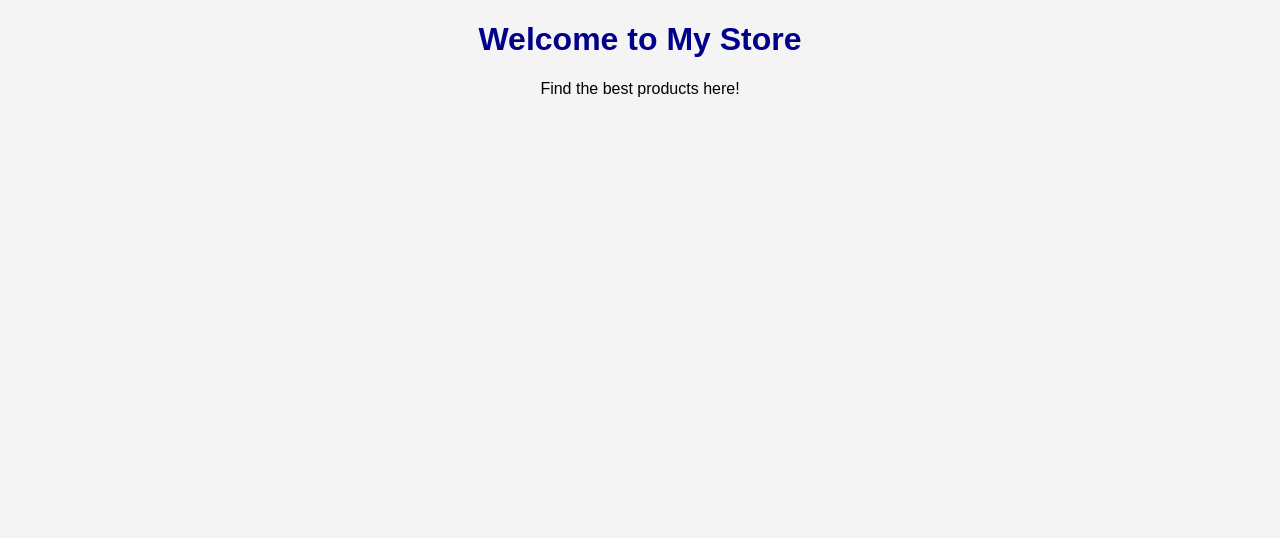
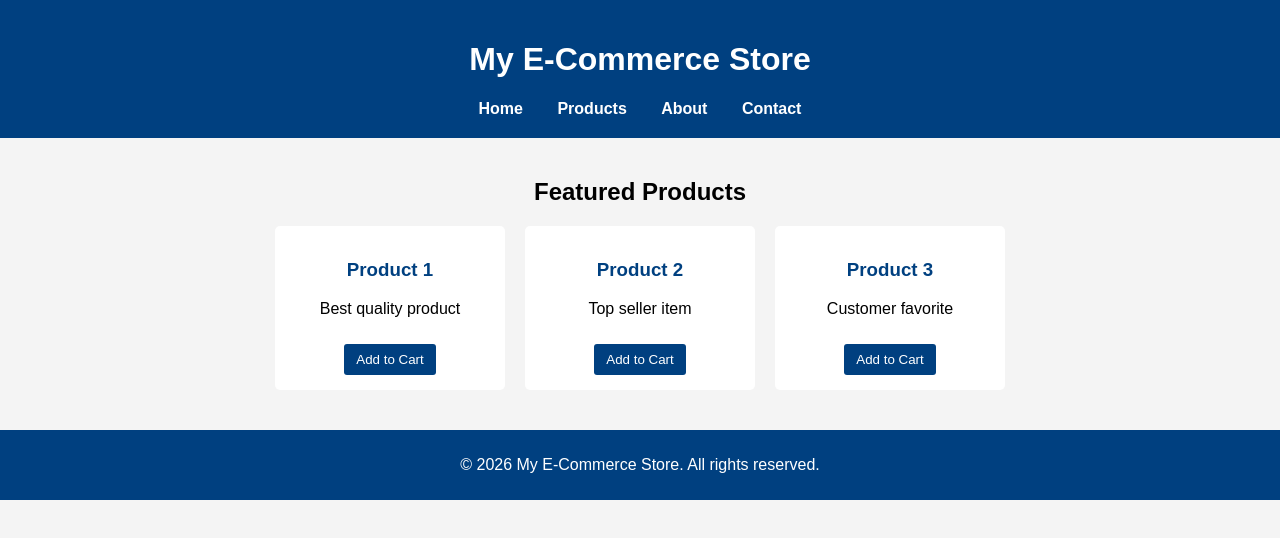
Before and after one commit to KritikaC-2155/ecommerce-homepage, a plain HTML site: page index.html in a window 1280 px wide. Drawn offline with Linux system fonts and the light colour scheme.

Commit message:
Enhanced homepage: added header, products, and footer

```diff
--- a/index.html
+++ b/index.html
@@ -5,7 +5,43 @@
     <link rel="stylesheet" href="style.css">
 </head>
 <body>
-    <h1>Welcome to My Store</h1>
-    <p>Find the best products here!</p>
+
+    <header>
+        <h1>My E-Commerce Store</h1>
+        <nav>
+            <a href="#">Home</a>
+            <a href="#">Products</a>
+            <a href="#">About</a>
+            <a href="#">Contact</a>
+        </nav>
+    </header>
+
+
+    <main>
+        <h2>Featured Products</h2>
+        <div class="products">
+            <div class="product-card">
+                <h3>Product 1</h3>
+                <p>Best quality product</p>
+                <button>Add to Cart</button>
+</div>
+
+            <div class="product-card">
+                <h3>Product 2</h3>
+                <p>Top seller item</p>
+                <button>Add to Cart</button>
+            </div>
+            <div class="product-card">
+                <h3>Product 3</h3>
+                <p>Customer favorite</p>
+                <button>Add to Cart</button>
+            </div>
+        </div>
+    </main>
+
+
+    <footer>
+        <p>&copy; 2026 My E-Commerce Store. All rights reserved.</p>
+    </footer>
 </body>
 </html>
--- a/style.css
+++ b/style.css
@@ -1,9 +1,72 @@
+/* General Page Styling */
 body {
     font-family: Arial, sans-serif;
+    margin: 0;
+    padding: 0;
+    background-color: #f4f4f4;
     text-align: center;
-    background-color: #f4f4f4;
 }
 
-h1 {
-    color: darkblue;
+/* Header Styling */
+header {
+    background-color: #004080;
+    color: white;
+    padding: 20px 0;
 }
+
+header nav a {
+    color: white;
+    text-decoration: none;
+    margin: 0 15px;
+    font-weight: bold;
+}
+
+header nav a:hover {
+    text-decoration: underline;
+}
+
+/* Main Section */
+main {
+    padding: 20px;
+}
+
+.products {
+    display: flex;
+    justify-content: center;
+    gap: 20px;
+    flex-wrap: wrap;
+}
+
+.product-card {
+    background-color: white;
+    padding: 15px;
+    border-radius: 5px;
+    width: 200px;
+
+}
+
+.product-card h3 {
+    color: #004080;
+}
+
+.product-card button {
+    margin-top: 10px;
+    padding: 8px 12px;
+    border: none;
+    background-color: #004080;
+    color: white;
+    cursor: pointer;
+    border-radius: 3px;
+}
+
+.product-card button:hover {
+    background-color: #0066cc;
+}
+
+/* Footer */
+footer {
+    background-color: #004080;
+    color: white;
+    padding: 10px 0;
+    margin-top: 20px;
+}
```
